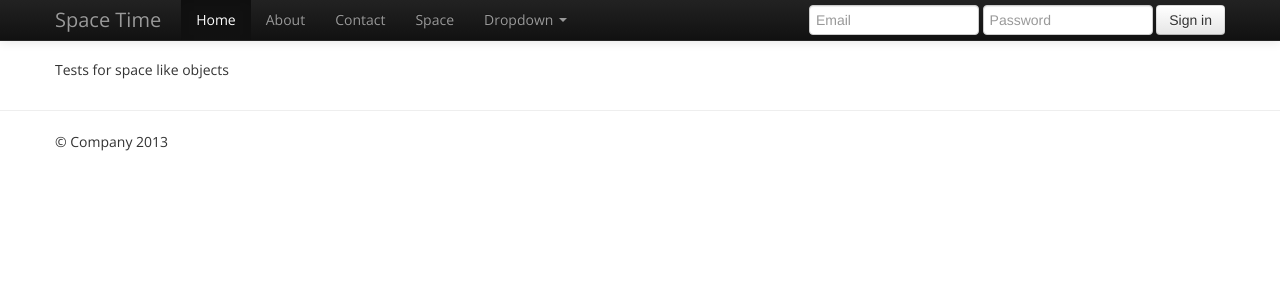
After one commit to IanHung/html5test, a Django app: page /space/ in a window 1280 px wide. The commit adds this page. Shown: the top 300 px of the page. Run offline with Django 3.2, Linux system fonts and the light colour scheme; parts of the project's set-up code (start-up, migrations or seed data) failed here and were passed over; some libraries are stand-ins or nearby versions.

Commit message:
commit by Ting

```diff
--- a/html5test/settings.py
+++ b/html5test/settings.py
@@ -133,7 +133,7 @@ INSTALLED_APPS = (
 	 'south',
      'basePages',
      'forum',
-     'registration',
+     'space',
 )
 
 # A sample logging configuration. The only tangible logging
--- a/html5test/urls.py
+++ b/html5test/urls.py
@@ -9,6 +9,8 @@ urlpatterns = patterns('',
     # Examples:
     url(r'^$', 'basePages.views.home', name='home'),
     # url(r'^html5test/', include('html5test.foo.urls')),
+
+    url(r'^space/$', 'space.views.index', name='spaceview'),
 
     # Uncomment the admin/doc line below to enable admin documentation:
     url(r'^admin/doc/', include('django.contrib.admindocs.urls')),
--- /dev/null
+++ b/space/templates/space/spacemain.html
@@ -0,0 +1,13 @@
+{% extends "base.html" %}
+
+{% block content %}
+
+<div class="container">
+	<div class="row">
+		<div class="span12">
+			<p>Tests for space like objects</p>
+		</div>
+	</div>
+</div>
+
+{% endblock %}
--- a/space/views.py
+++ b/space/views.py
@@ -1 +1,5 @@
 # Create your views here.
+from django.shortcuts import render
+
+def index(request):
+    return render(request, 'space/spacemain.html')
--- a/templates/base.html
+++ b/templates/base.html
@@ -37,9 +37,10 @@
                     <a class="brand" href="#">Space Time</a>
                     <div class="nav-collapse collapse">
                         <ul class="nav">
-                            <li class="active"><a href="#">Home</a></li>
+                            <li class="active"><a href={% url "home" %}>Home</a></li>
                             <li><a href="#about">About</a></li>
                             <li><a href="#contact">Contact</a></li>
+                            <li><a href={% url "spaceview" %}>Space</a></li>
                             <li class="dropdown">
                                 <a href="#" class="dropdown-toggle" data-toggle="dropdown">Dropdown <b class="caret"></b></a>
                                 <ul class="dropdown-menu">
```
Also changed, not shown: other parts of templates/base.html (+2 -68 lines), basePages/templates/basePages/home.html (+71 -0 lines).
